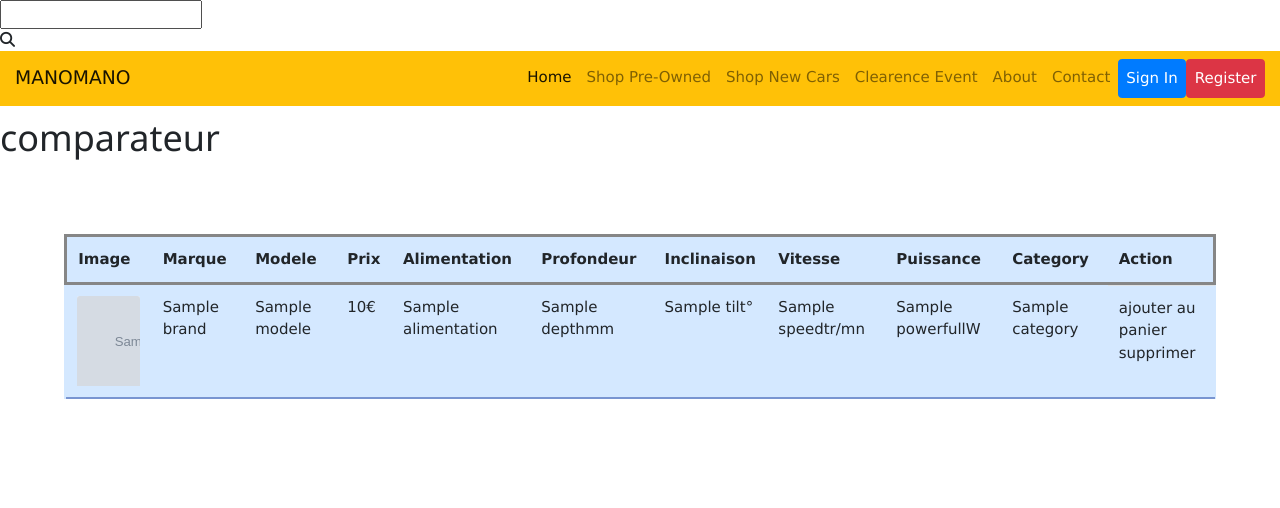
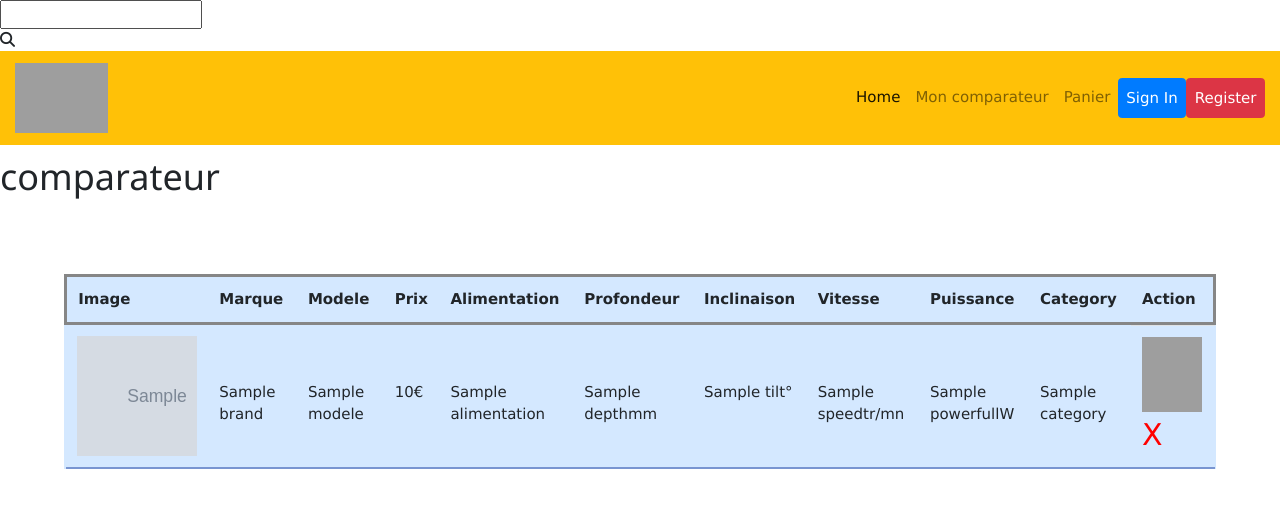
Before and after one commit to benjamin31200/La-symfony-de-manau, a Symfony app: template templates/comparator/index.html.twig in a window 1280 px wide. Shown: the top 508 px of the page. Run offline with Twig, Linux system fonts and the light colour scheme; the template is opened without the code that fills it: most values are stand-ins (such as "Sample title", 1, 10 or a date in 2020); grey boxes marked "Sample" are stand-in pictures; style sheets or scripts are compiled from the project's sources; some libraries are stand-ins or nearby versions; grey boxes are pictures that could not be loaded.

Commit message:
fix css navbar et comparateur

```diff
--- a/assets/styles/app.scss
+++ b/assets/styles/app.scss
@@ -1,7 +1,7 @@
 @import "~bootstrap/scss/bootstrap";
 
 body {
-    background-color: lightgray;
+    background-color: rgb(255, 255, 255);
 }
 .topnav a:hover {
   border-bottom: 3px solid red;
--- a/assets/styles/comparator.scss
+++ b/assets/styles/comparator.scss
@@ -3,20 +3,45 @@
   width: 90%;
   background-color: rgb(212, 232, 255);
 }
-.card-img-top {
+img {
   object-fit: cover;
   object-position: left;
-  height: 6rem;
+  height: 8rem;
+  width: 8rem;
   background: white;
 }
 .action {
   display: flex;
   flex-direction: column;
+  justify-content: space-evenly;
+  height: 8rem;
+  border: none;
 }
 .line {
   border-bottom: solid rgb(121, 149, 209) 2px;
+  justify-content: center;
+
 }
 .tr {
   border: solid rgb(134, 134, 134);
-
 }
+.ajout {
+  object-fit: initial;
+  object-position: none;
+  height: 5rem;
+  width: 4rem;
+  background: none;
+}
+p {
+  margin: 3rem auto auto auto;
+}
+.delete {
+  color: red;
+  font-size: 2rem;
+  text-decoration: none;
+  margin: auto;
+}
+.empty{
+  text-align: center;
+  font-size: 2rem;
+}
--- a/templates/comparator/index.html.twig
+++ b/templates/comparator/index.html.twig
@@ -1,5 +1,6 @@
 {% extends 'base.html.twig' %}
 {% block stylesheets %}
+	{{ parent() }}
 	{{ encore_entry_link_tags('comparator') }}
 {% endblock %}
 
@@ -10,7 +11,7 @@
 	<h1>comparateur</h1>
 
 	<table class="table">
-		<thead class ="tr">
+		<thead class="tr">
 			<tr>
 				<th>Image</th>
 				<th>Marque</th>
@@ -28,27 +29,47 @@
 		<tbody>
 			{% for element in comparatorData|sort((a, z) => a.product.category <=> z.product.category) %}
 				<tr class="line">
-					<td><img src="{{ element.product.picture }}" class="card-img-top" alt="{{element.product.modele}}"></td>
-					<td>{{ element.product.brand }}</td>
-					<td>{{ element.product.modele }}</td>
-					<td>{{ element.product.price }}€</td>
-					<td>{{ element.product.alimentation }}</td>
-					<td>{{ element.product.depth }}mm</td>
-					<td>{{ element.product.tilt }}°</td>
-					<td>{{ element.product.speed }}tr/mn</td>
-					<td>{{ element.product.powerfull}}W</td>
-					<td>{{ element.product.category }}</td>
+					<td><img src="{{ element.product.picture }}" class="img" alt="{{element.product.modele}}"></td>
+					<td>
+						<p>{{ element.product.brand }}</p>
+					</td>
+					<td>
+						<p>{{ element.product.modele }}</p>
+					</td>
+					<td>
+						<p>{{ element.product.price }}€</p>
+					</td>
+					<td>
+						<p>{{ element.product.alimentation }}</p>
+					</td>
+					<td>
+						<p>{{ element.product.depth }}mm</p>
+					</td>
+					<td>
+						<p>{{ element.product.tilt }}°</p>
+					</td>
+					<td>
+						<p>{{ element.product.speed }}tr/mn</p>
+					</td>
+					<td>
+						<p>{{ element.product.powerfull}}W</p>
+					</td>
+					<td>
+						<p>{{ element.product.category }}</p>
+					</td>
 					<td class="action">
-						<a href="{{ path('cart_add', {'id': element.product.id}) }}">ajouter au panier</a>
-
-						<a href="{{ path('comparator_delete', {'id': element.product.id}) }}">supprimer</a>
+						<div class="button">
+							<a href="{{ path('cart_add', {'id': element.product.id}) }}">
+								<img class="ajout" src="/build/images/panier.6cd3b47d" alt="ajouter au panier">
+							</a>
+							<a class="delete" href="{{ path('comparator_delete', {'id': element.product.id}) }}">X</a>
+						</td>
 					</td>
-
 				</tr>
 
 			{% else %}
 				<tr>
-					<td colspan="11">aucun produit dans le comparateur</td>
+					<td class="empty" colspan="11">aucun produit dans le comparateur</td>
 				</tr>
 			{% endfor %}
 		</tbody>
--- a/templates/components/_navbar.html.twig
+++ b/templates/components/_navbar.html.twig
@@ -6,30 +6,18 @@
             <i class="fas fa-search"></i>
     </div>
   <nav class="navbar navbar-expand-lg navbar-light bg-warning">
-        <a class="navbar-brand" href="#">MANOMANO</a>
-        <button class="navbar-toggler" type="button" data-toggle="collapse" data-target="#navbarSupportedContent" aria-controls="navbarSupportedContent" aria-expanded="false" aria-label="Toggle navigation">
-            <span class="navbar-toggler-icon"></span>
-        </button>
+        <a class="navbar-brand" href="/"><img src="https://www.sdbpro.fr/wp-content/uploads/2018/09/Logo-ManoMano.jpg.webp" alt="ManoMano" style= "height:70px; width:auto;"></a>
 
         <div class="collapse navbar-collapse" id="navbarSupportedContent">
             <ul class="navbar-nav ml-auto topnav">
                 <li class="nav-item active">
-                    <a class="nav-link" href="#">Home <span class="sr-only">(current)</span></a>
+                    <a class="nav-link" href="/">Home <span class="sr-only">(current)</span></a>
                 </li>
                 <li class="nav-item">
-                    <a class="nav-link" href="#">Shop Pre-Owned</a>
+                    <a class="nav-link" href="{{ path("comparator_index") }}">Mon comparateur</a>
                 </li>
                 <li class="nav-item">
-                    <a class="nav-link" href="#">Shop New Cars</a>
-                </li>
-                <li class="nav-item">
-                    <a class="nav-link" href="#">Clearence Event</a>
-                </li>
-                <li class="nav-item">
-                    <a class="nav-link" href="#">About</a>
-                </li>
-                <li class="nav-item">
-                    <a class="nav-link" href="#">Contact</a>
+                    <a class="nav-link" href="{{ path("cart_index") }}">Panier</a>
                 </li>
                 <li class="nav-item">
                     <a class="nav-link btn btn-primary text-white" type="button" href="#" data-toggle="modal" data-target="#myModal">Sign In</a>
--- a/webpack.config.js
+++ b/webpack.config.js
@@ -13,6 +13,18 @@ Encore
     .setPublicPath('/build')
     // only needed for CDN's or sub-directory deploy
     //.setManifestKeyPrefix('build/')
+    .copyFiles({
+        from: './assets/images',
+
+        // optional target path, relative to the output dir
+        // to: 'images/[path][name].[ext]',
+
+        // if versioning is enabled, add the file hash too
+        to: 'images',
+
+        // only copy files matching this pattern
+        // pattern: /\.(png|jpg|jpeg)$/
+    })
 
     /*
      * ENTRY CONFIG
```
Also changed, not shown: assets/images/panier.png (added).
